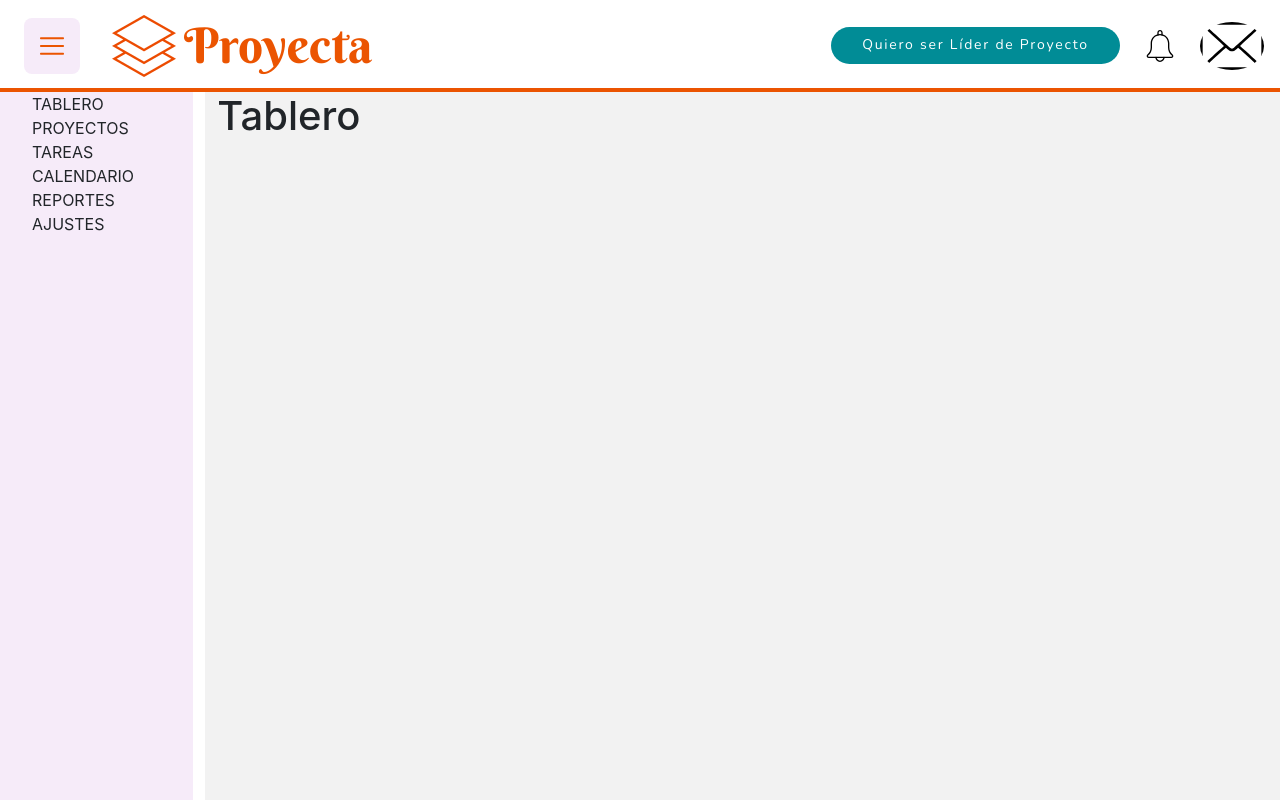
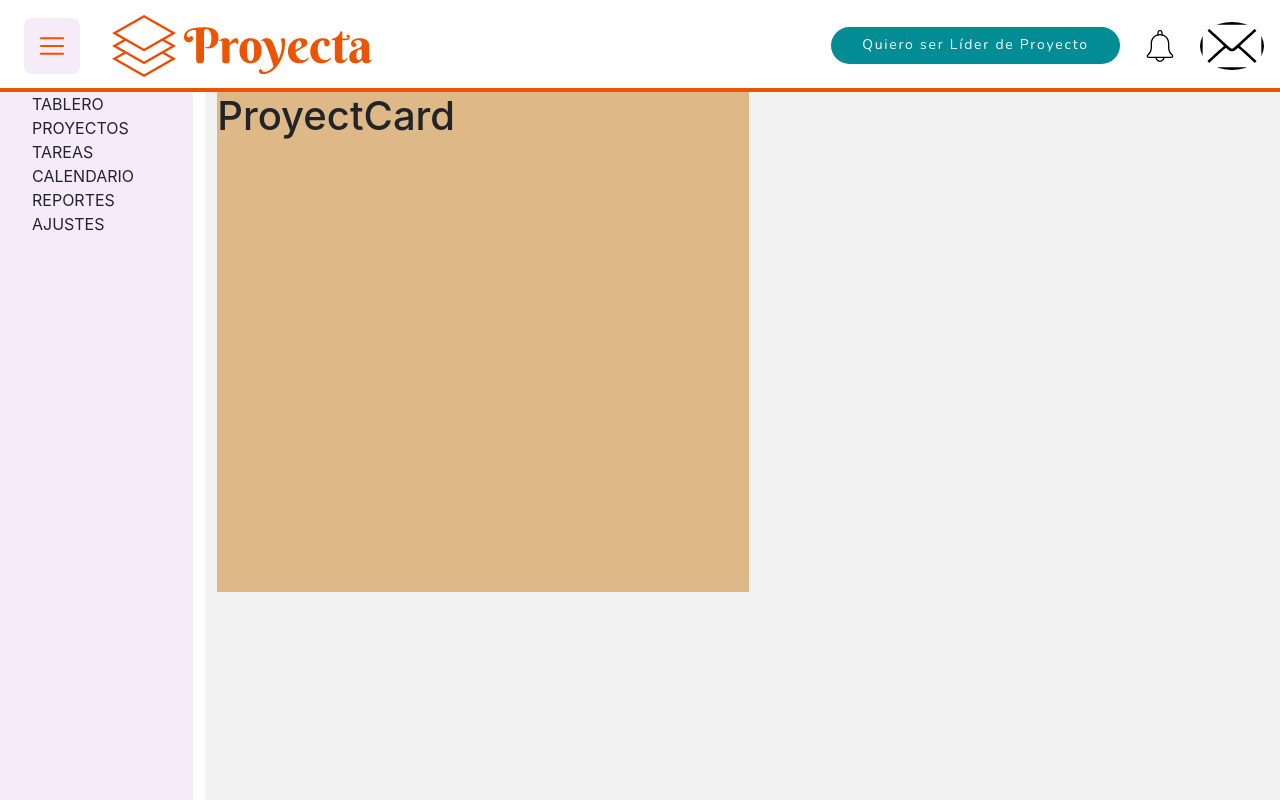
Before and after one commit to marielcaro/Proyecta-FrontEnd, a React (Create React App) app: page / in a window 1280 px wide. Shown: the top 800 px of the page. Built offline with nearby package versions, Linux system fonts and the light colour scheme.

Commit message:
proyect card component init

```diff
--- /dev/null
+++ b/src/Modules/Admin/components/ProyectCard/ProyectCard.jsx
@@ -0,0 +1,10 @@
+import styles from './ProyectCard.module.css'
+
+export const ProyectCard = () => {
+    return <div className={styles.container}>
+        <h1>ProyectCard</h1>
+    </div>
+}
+
+
+export default ProyectCard
--- /dev/null
+++ b/src/Modules/Admin/components/ProyectCard/ProyectCard.module.css
@@ -0,0 +1,5 @@
+.container {
+    background-color: burlywood;
+    height: 50%;
+    width: 50%;
+}
--- /dev/null
+++ b/src/Modules/Admin/components/ProyectCard/index.js
@@ -0,0 +1 @@
+export * from './ProyectCard'
--- a/src/Modules/Admin/components/index.js
+++ b/src/Modules/Admin/components/index.js
@@ -1 +1,2 @@
+export * from './ProyectCard'
 export * from './Sidebar'
--- a/src/Modules/Admin/pages/Tablero/Tablero.jsx
+++ b/src/Modules/Admin/pages/Tablero/Tablero.jsx
@@ -1,8 +1,9 @@
+import { ProyectCard } from '../../components'
 import { BaseLayout } from '../../Layouts'
 
 export const Tablero = () => {
     return <BaseLayout>
-        <h1>Tablero</h1>
+        <ProyectCard />
     </BaseLayout>
 }
 
```
